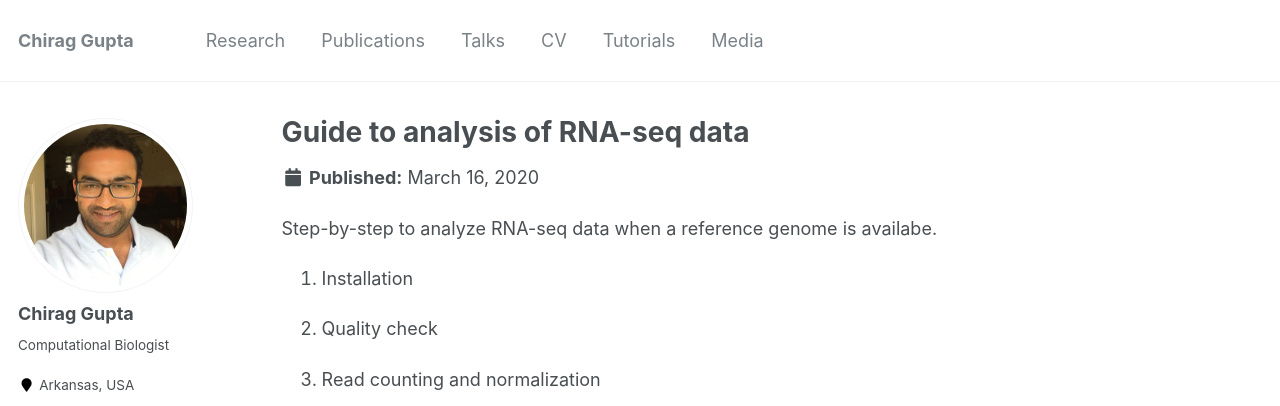
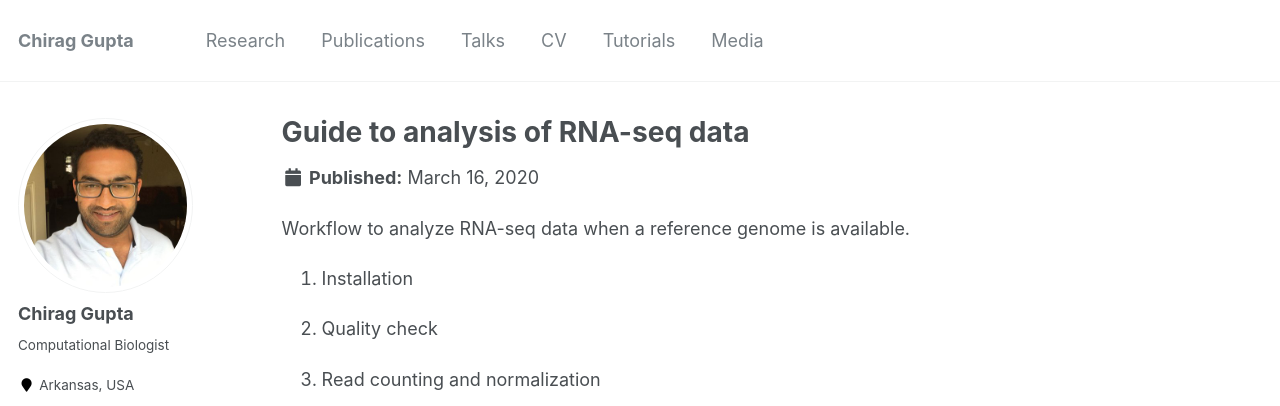
Before and after one commit to cngupta/cngupta.github.io, a Jekyll site: the page built from _tutorials/2020-03-16-RNAseq.md, in a window 1280 px wide. Shown: the top 406 px of the page. Built offline with Jekyll 4.4.1, drawn with Linux system fonts in a browser that asks for light colours.

Commit message:
edit tutorials

```diff
--- a/_tutorials/2020-03-16-RNAseq.md
+++ b/_tutorials/2020-03-16-RNAseq.md
@@ -6,7 +6,7 @@ permalink: /tutorials/2020-03-16-RNAseq
 date: 2020-03-16
 ---
 
-Step-by-step to analyze RNA-seq data when a reference genome is availabe.
+Workflow to analyze RNA-seq data when a reference genome is available.
 
 
 1. Installation
```
